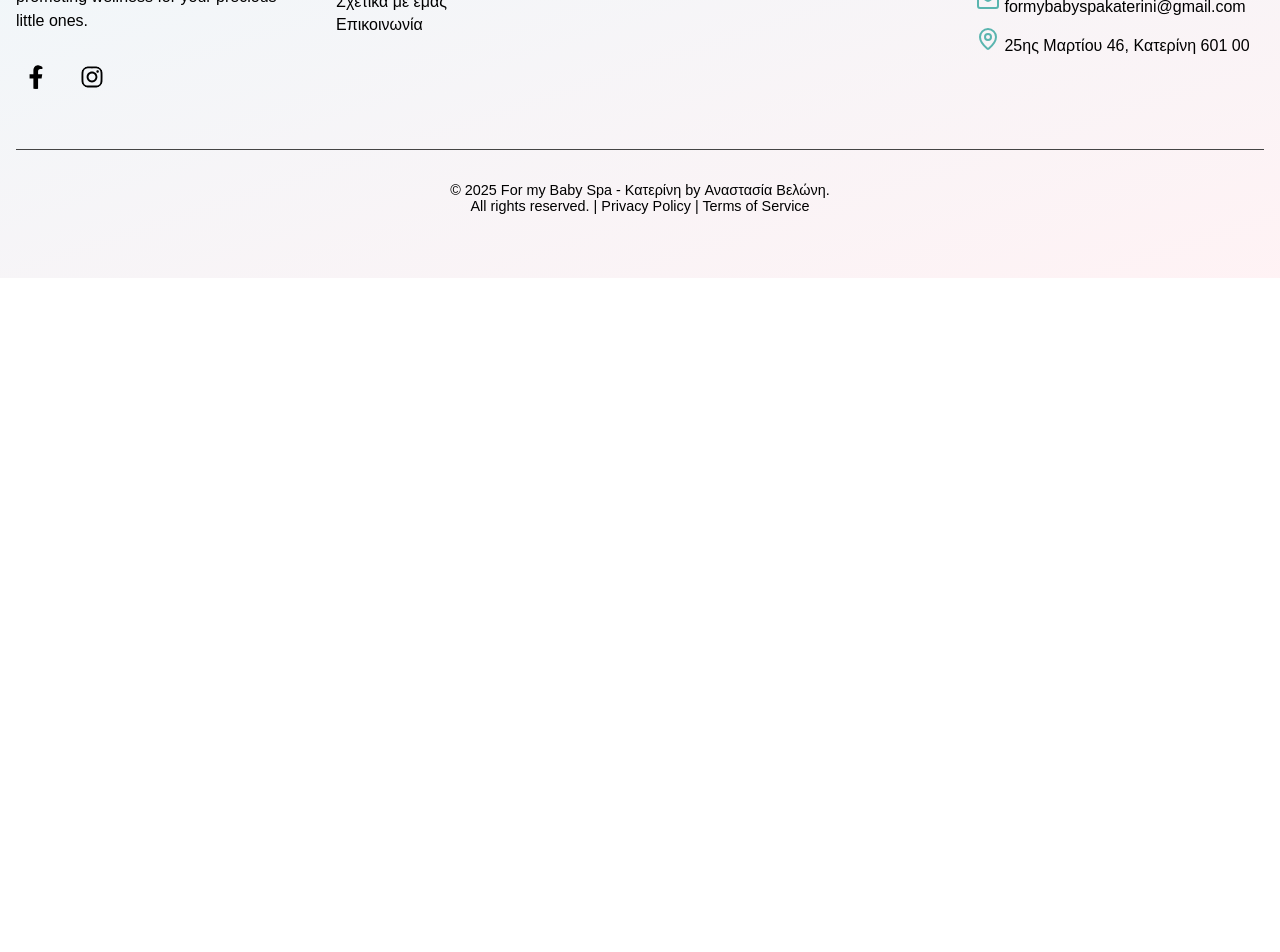
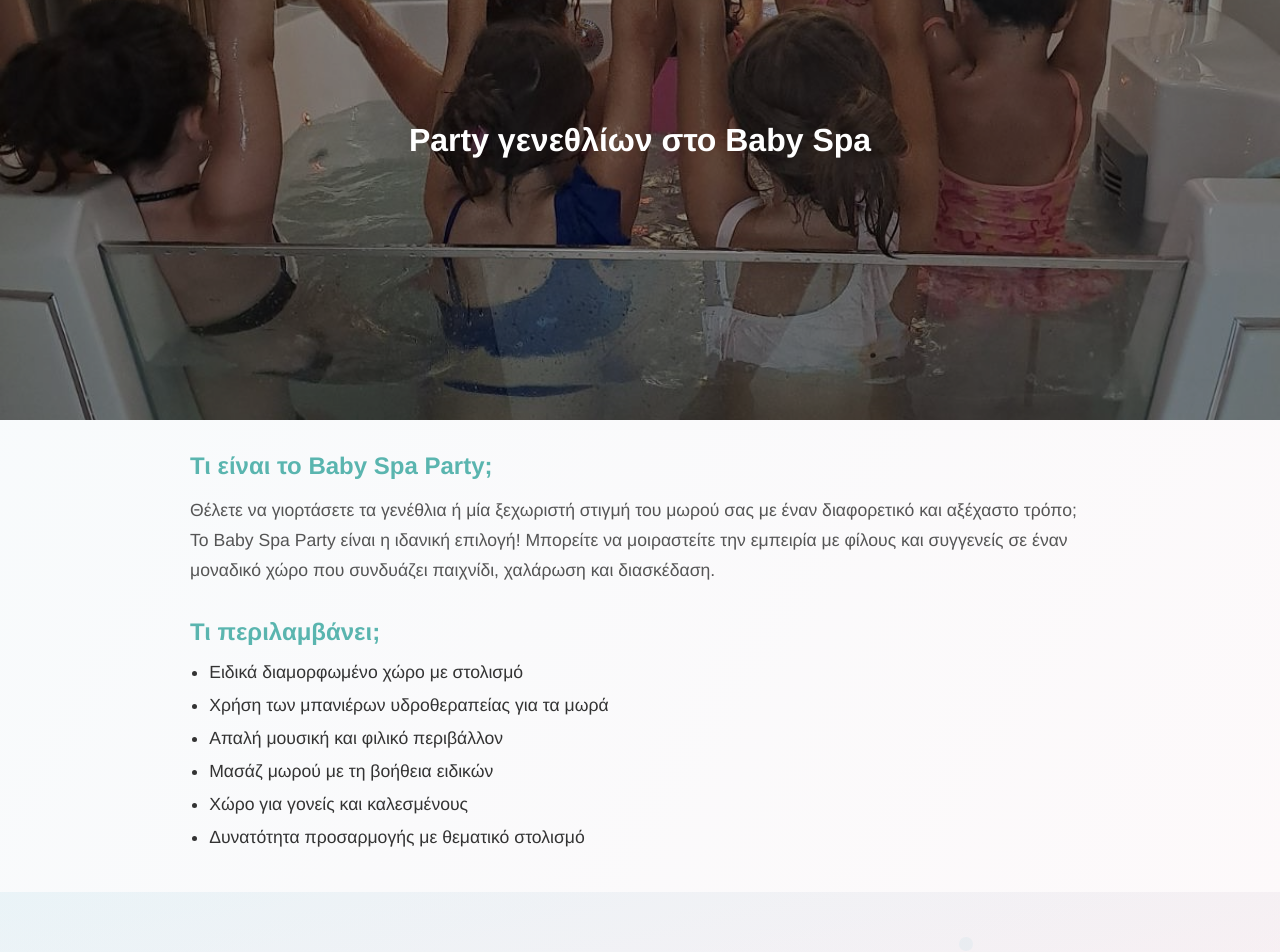
Before and after one commit to FlorianChazizi/formybabyspa, a React (Vite) app: page /party in a window 1280 px wide. Shown: the part 140-1092 px from the top of the page. Before the commit the page ends 800 px from the top, so only its background shows below. Built offline with nearby package versions, Linux system fonts and the light colour scheme; no server answers.

Commit message:
added party section

```diff
--- a/src/App.tsx
+++ b/src/App.tsx
@@ -11,6 +11,7 @@ import ContactForm from './components/Contact-form.tsx';
 import BubblesBackground from "./components/BubblesBackground";
 import HydrotherapyPage from './components/Hydrotherapy.tsx';
 import MassagePage from './components/Massage.tsx';
+import PartyPage from './components/Party.tsx';
 function App() {
 
   return (
@@ -40,6 +41,10 @@ function App() {
         path="/massage"
         element={<MassagePage />}
        />
+      <Route
+        path="/party"
+        element={<PartyPage />}
+      />
       </Routes>
       <Footer />
 
--- /dev/null
+++ b/src/components/Party.tsx
@@ -0,0 +1,50 @@
+import partyImg from "../assets/party3.jpg"; // replace with your image
+import "../styles/party.css";
+import ContactForm from "./Contact-form";
+import BubblesBackground from "./BubblesBackground";
+import { useEffect } from "react";
+import { useLocation } from "react-router-dom";
+export default function PartyPage() {
+     const { pathname } = useLocation();
+
+    useEffect(() => {
+        window.scrollTo(0, 0);
+    }, [pathname]);
+  return (
+    <div className="service-page">
+      {/* Hero Section */}
+      <div className="hero">
+        <img src={partyImg} alt="Baby Spa Party" />
+        <div className="hero-overlay">
+          <h1>Party γενεθλίων στο Baby Spa</h1>
+        </div>
+      </div>
+
+      {/* Content Section */}
+      <div className="content">
+        <h2>Τι είναι το Baby Spa Party;</h2>
+        <p>
+          Θέλετε να γιορτάσετε τα γενέθλια ή μία ξεχωριστή στιγμή του μωρού σας
+          με έναν διαφορετικό και αξέχαστο τρόπο;
+          Το Baby Spa Party είναι η ιδανική επιλογή!
+          Μπορείτε να μοιραστείτε την εμπειρία με φίλους και συγγενείς
+          σε έναν μοναδικό χώρο που συνδυάζει παιχνίδι, χαλάρωση και διασκέδαση.
+        </p>
+
+        <h2>Τι περιλαμβάνει;</h2>
+        <ul>
+          <li>Ειδικά διαμορφωμένο χώρο με στολισμό</li>
+          <li>Χρήση των μπανιέρων υδροθεραπείας για τα μωρά</li>
+          <li>Απαλή μουσική και φιλικό περιβάλλον</li>
+          <li>Μασάζ μωρού με τη βοήθεια ειδικών</li>
+          <li>Χώρο για γονείς και καλεσμένους</li>
+          <li>Δυνατότητα προσαρμογής με θεματικό στολισμό</li>
+        </ul>
+      </div>
+
+      {/* Background & Contact */}
+      <BubblesBackground />
+      <ContactForm />
+    </div>
+  );
+}
--- a/src/components/Service-section.tsx
+++ b/src/components/Service-section.tsx
@@ -1,16 +1,16 @@
 import '../styles/service-section.css';
 import { Link } from "react-router-dom";
-import { Baby, Hand } from 'lucide-react';
+import { Baby, Hand, Phone,  Cake } from 'lucide-react';
 import hydro from '../assets/hydro.jpeg';
 import massage from '../assets/massage.jpeg';
-
+import party from '../assets/party3.jpg';
 
 const services = [
   {
     icon: Baby,
     title: "Υδροθεραπεία | 40 ημερών - 3 ετών",
     description: "Το ζεστό νερό και οι απαλές κινήσεις , δημιουργούν αίσθημα ασφάλειας, βοηθώντας στην ανάπτυξη της αυτοπεποίθησης του μωρού",
-    price: "35 €",
+     price: "35 €",
     image: hydro,
     bgClass: "blue-bg",
     link: "/hydrotherapy",
@@ -20,10 +20,19 @@ const services = [
     icon: Hand,
     title: "Βρεφικό Μασάζ | Η τρυφερή τέχνη της φροντίδας",
     description: "Η σωματική επαφή είναι το πιο δυνατό, θεραπευτικό και καθησυχαστικό συναίσθημα για το μωρό σας. Το βρεφικό μασάζ δεν είναι απλώς μια στιγμή τρυφερότητας.",
-    price: "35 €",
+     price: "35 €",
     image: massage,
     bgClass: "pink-bg",
     link: "/massage",
+  },
+  {
+    icon: Cake,
+    title: "Παιδικό Πάρτυ | Γενέθλια",
+    description: "Γιορτάστε τα γενέθλια του παιδιού σας σε έναν μαγικό χώρο γεμάτο φροντίδα, χαρά και αισθητηριακές εμπειρίες που θα μείνουν αξέχαστες!",
+     price: <Phone />,
+    image: party,
+    bgClass: "violet-bg",
+    link: "/party",
   }
 ];
 
@@ -50,7 +59,7 @@ export default function ServicesSection() {
                   <p className="service-description">{service.description}</p>
                   <div className="service-footer">
                     <span className="price">{service.price}</span>
-                    <a className="book-btn">Κάνε κράτηση</a>
+                    <a className="book-btn" href='#radevou'>Κάνε κράτηση</a>
 
                     <Link to={service.link} className="learn-more-btn">Μάθε περισσότερα </Link>
 
--- a/src/styles/service-section.css
+++ b/src/styles/service-section.css
@@ -29,7 +29,7 @@
 
 .services-grid {
   display: grid;
-  grid-template-columns: repeat(auto-fit, minmax(300px, 1fr));
+  grid-template-columns: repeat(2, 1fr);
   gap: 2rem;
 }
 
@@ -95,6 +95,7 @@
 
 .book-btn {
   background-color: #ff69b4;
+  text-decoration: none;
   color: white;
   border: none;
   padding: 0.6rem 1.5rem;
@@ -135,8 +136,19 @@
   background-color: rgba(255, 192, 203, 0.3);
   /* light pink */
 }
+.violet-bg {
+   background: linear-gradient(
+    to right,
+    rgba(173, 216, 230, 0.7), /* light blue */
+    rgba(255, 192, 203, 0.7)  /* light pink */
+  );
+  /* light violet */
+}
 
 @media (max-width: 768px) {
+  .services-grid {
+    grid-template-columns: 1fr; /* single column on small screens */
+  }
   .service-icon {
     width: 50px;
     height: 50px;
```
Also changed, not shown: src/assets/party1.jpg (added), src/assets/party3.jpg (added), src/styles/party.css (added).
